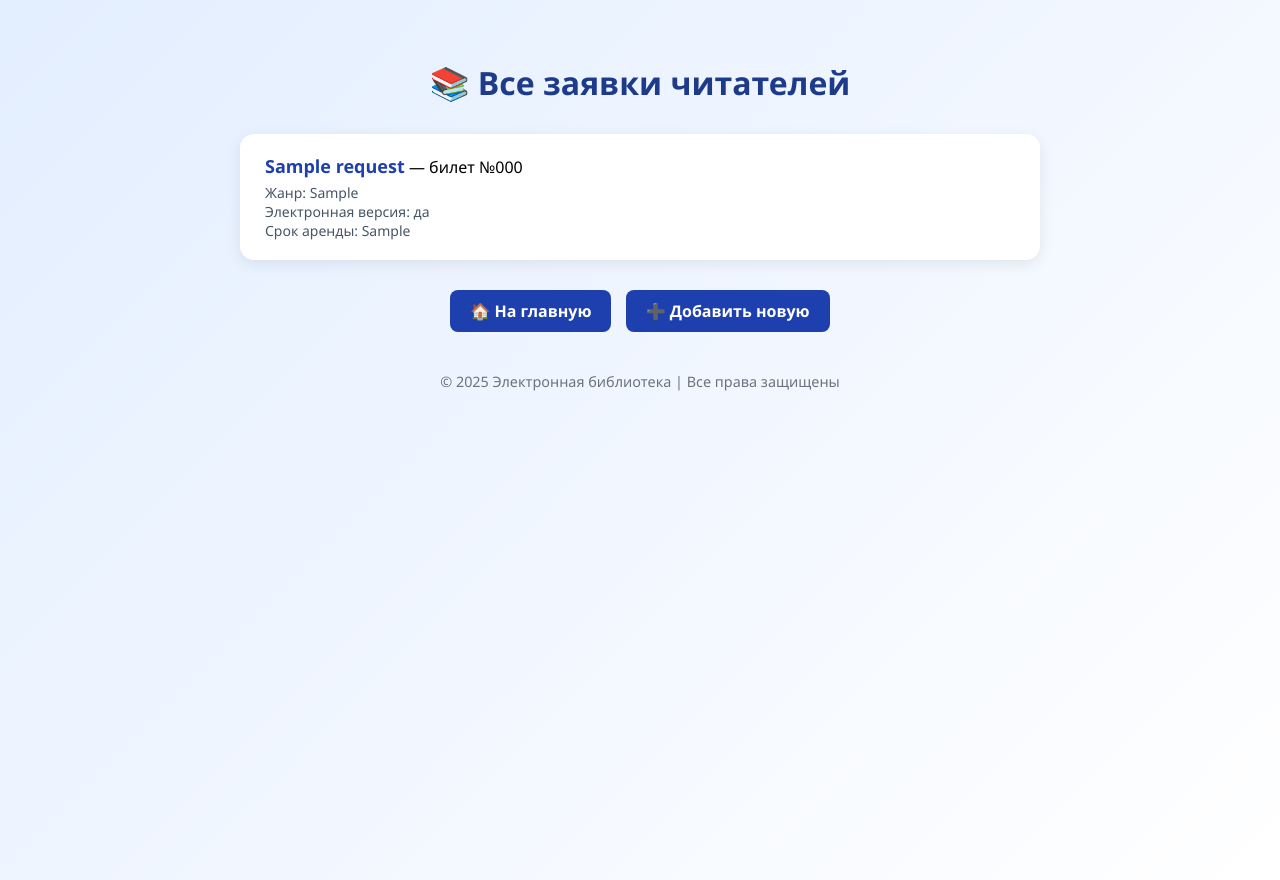
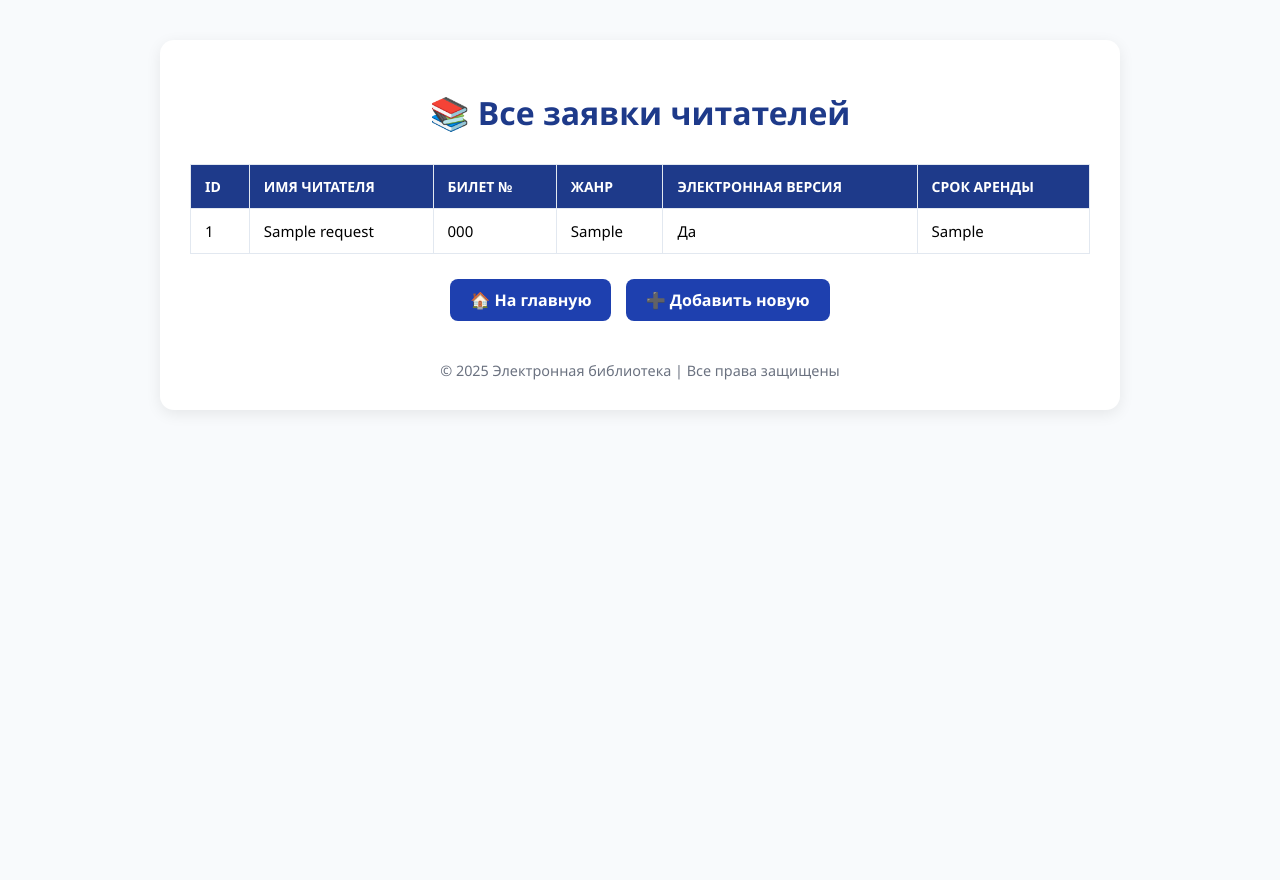
Before and after one commit to viwavee/web_laba_5, a PHP site: page /view.php in a window 1280 px wide. Run offline with PHP 8.4, Linux system fonts and the light colour scheme; tables that the repository leaves empty or names only in its code hold one stand-in row (values such as "Sample post").

Commit message:
Обновление view.php

```diff
--- a/www/view.php
+++ b/www/view.php
@@ -13,7 +13,7 @@ $requests = $library->getAll();
   <style>
     body {
       font-family: "Segoe UI", Roboto, Arial, sans-serif;
-      background: linear-gradient(135deg, #e3eeff, #ffffff);
+      background: #f8fafc;
       margin: 0;
       padding: 40px;
       min-height: 100vh;
@@ -26,42 +26,53 @@ $requests = $library->getAll();
     }
 
     .container {
-      max-width: 800px;
+      max-width: 900px;
       margin: 0 auto;
-    }
-
-    .card {
       background: #fff;
       border-radius: 14px;
       box-shadow: 0 4px 15px rgba(0, 0, 0, 0.08);
-      padding: 20px 25px;
-      margin-bottom: 20px;
-      transition: transform 0.2s ease, box-shadow 0.2s ease;
+      padding: 30px;
     }
 
-    .card:hover {
-      transform: translateY(-3px);
-      box-shadow: 0 6px 18px rgba(0, 0, 0, 0.12);
+    table {
+      width: 100%;
+      border-collapse: collapse;
+      font-size: 15px;
     }
 
-    .card strong {
-      color: #1e40af;
-      font-size: 18px;
+    th, td {
+      border: 1px solid #e2e8f0;
+      padding: 12px 14px;
+      text-align: left;
     }
 
-    .meta {
-      color: #475569;
-      margin-top: 5px;
+    th {
+      background-color: #1e3a8a;
+      color: white;
+      font-weight: 600;
+      text-transform: uppercase;
       font-size: 14px;
+    }
+
+    tr:nth-child(even) {
+      background-color: #f1f5f9;
+    }
+
+    tr:hover {
+      background-color: #e0e7ff;
+      transition: background-color 0.2s ease;
     }
 
     .empty {
       text-align: center;
+      color: #64748b;
       font-size: 16px;
-      color: #64748b;
-      background: #f1f5f9;
-      border-radius: 10px;
       padding: 20px;
+    }
+
+    .buttons {
+      text-align: center;
+      margin-top: 25px;
     }
 
     a.button {
@@ -73,6 +84,7 @@ $requests = $library->getAll();
       border-radius: 8px;
       font-weight: 600;
       transition: background 0.2s ease;
+      margin: 0 5px;
     }
 
     a.button:hover {
@@ -94,21 +106,35 @@ $requests = $library->getAll();
     <?php if (empty($requests)): ?>
       <div class="empty">Пока нет заявок 😔</div>
     <?php else: ?>
-      <?php foreach ($requests as $r): ?>
-        <div class="card">
-          <strong><?= htmlspecialchars($r['name']) ?></strong> — билет №<?= htmlspecialchars($r['ticket_number']) ?>
-          <div class="meta">
-            Жанр: <?= htmlspecialchars($r['genre']) ?><br>
-            Электронная версия: <?= $r['ebook'] ? 'да' : 'нет' ?><br>
-            Срок аренды: <?= htmlspecialchars($r['period']) ?>
-          </div>
-        </div>
-      <?php endforeach; ?>
+      <table>
+        <thead>
+          <tr>
+            <th>ID</th>
+            <th>Имя читателя</th>
+            <th>Билет №</th>
+            <th>Жанр</th>
+            <th>Электронная версия</th>
+            <th>Срок аренды</th>
+          </tr>
+        </thead>
+        <tbody>
+          <?php foreach ($requests as $r): ?>
+            <tr>
+              <td><?= htmlspecialchars($r['id']) ?></td>
+              <td><?= htmlspecialchars($r['name']) ?></td>
+              <td><?= htmlspecialchars($r['ticket_number']) ?></td>
+              <td><?= htmlspecialchars($r['genre']) ?></td>
+              <td><?= $r['ebook'] ? 'Да' : 'Нет' ?></td>
+              <td><?= htmlspecialchars($r['period']) ?></td>
+            </tr>
+          <?php endforeach; ?>
+        </tbody>
+      </table>
     <?php endif; ?>
 
-    <div style="text-align:center; margin-top:30px;">
+    <div class="buttons">
       <a href="index.php" class="button">🏠 На главную</a>
-      <a href="form.html" class="button" style="margin-left:10px;">➕ Добавить новую</a>
+      <a href="form.html" class="button">➕ Добавить новую</a>
     </div>
 
     <div class="footer">
```
